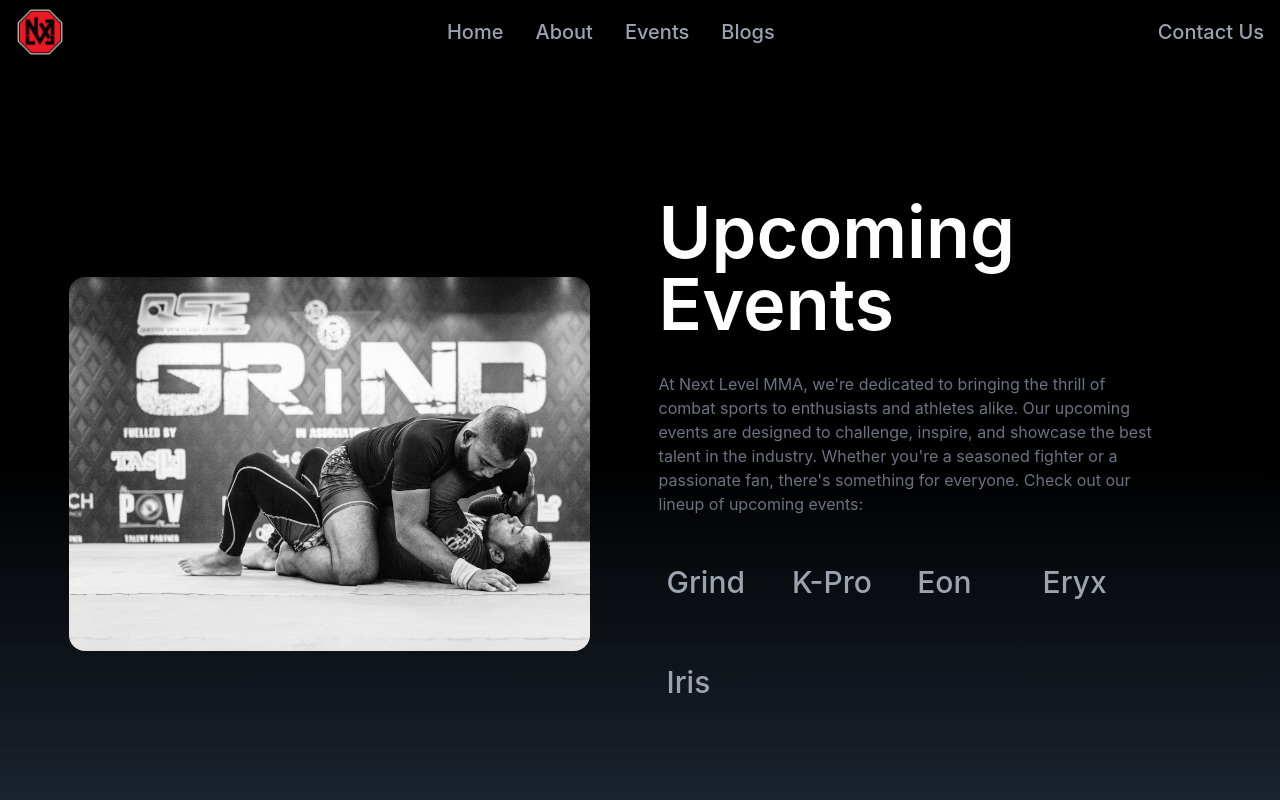
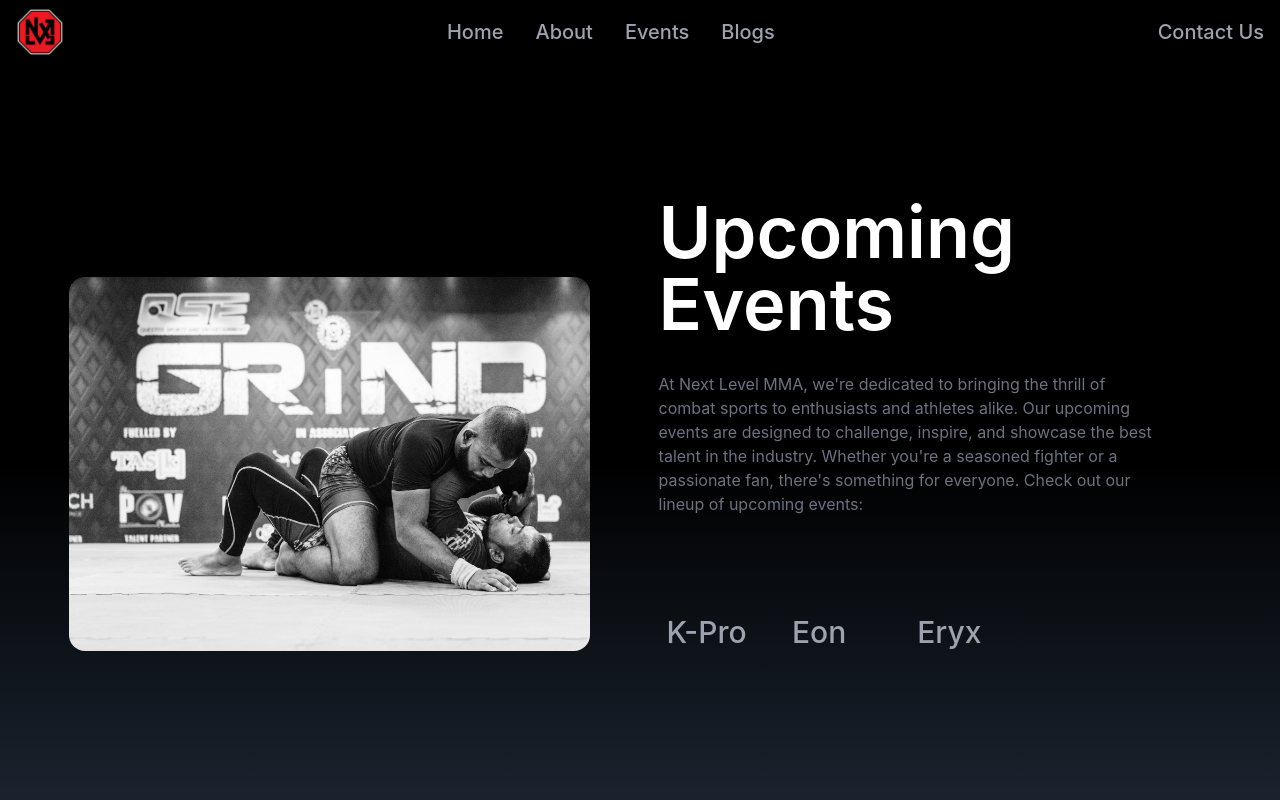
Before and after one commit to Debdip2003/MMA-Website, a React (Create React App) app: page /events in a window 1280 px wide. Shown: the top 800 px of the page. Built offline with nearby package versions, Linux system fonts and the light colour scheme.

Commit message:
event page furthur updates

```diff
--- a/src/data/events.js
+++ b/src/data/events.js
@@ -1,16 +1,16 @@
-import eventpageImage1 from "..//assests/eventPageImage1.jpg";
+// import eventpageImage1 from "..//assests/eventPageImage1.jpg";
 import eventpageImage2 from "../assests/eventpageImage2.jpg";
 import eventpageImage3 from "..//assests/eventpageImage3.jpg";
 import eventpageImage4 from "..//assests/eventpageImage4.jpg";
-import eventpageImage5 from "..//assests/eventpageImage5.jpg";
+// import eventpageImage5 from "..//assests/eventpageImage5.jpg";
 
 const events = [
-  {
-    id: 1,
-    src: eventpageImage1,
-    title: "Grind",
-    link: "grind",
-  },
+  // {
+  //   id: 1,
+  //   src: eventpageImage1,
+  //   title: "Grind",
+  //   link: "grind",
+  // },
   {
     id: 2,
     src: eventpageImage2,
@@ -29,12 +29,12 @@
     title: "Eryx",
     link: "eryx",
   },
-  {
-    id: 5,
-    src: eventpageImage5,
-    title: "Iris",
-    link: "iris",
-  },
+  // {
+  //   id: 5,
+  //   src: eventpageImage5,
+  //   title: "Iris",
+  //   link: "iris",
+  // },
 ];
 
 export default events;
```
Also changed, not shown: src/routes/routes.js (+8 -8 lines).
